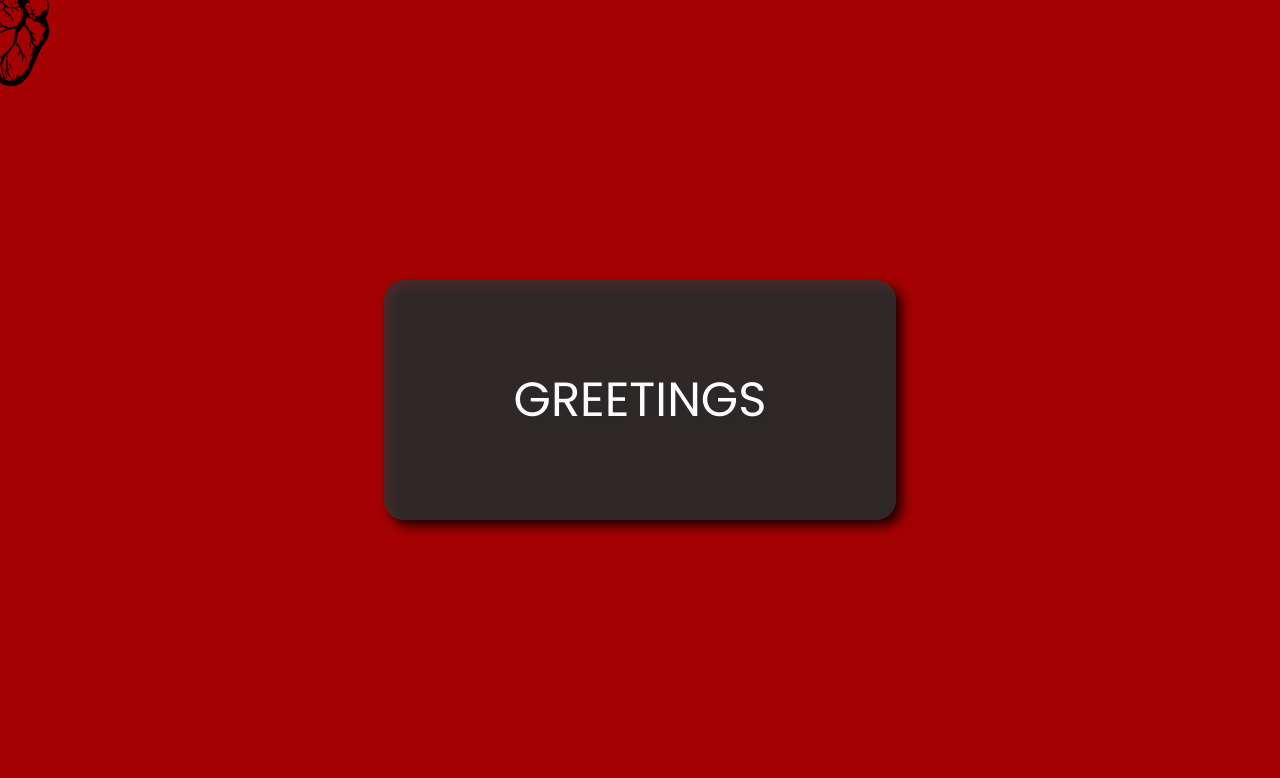
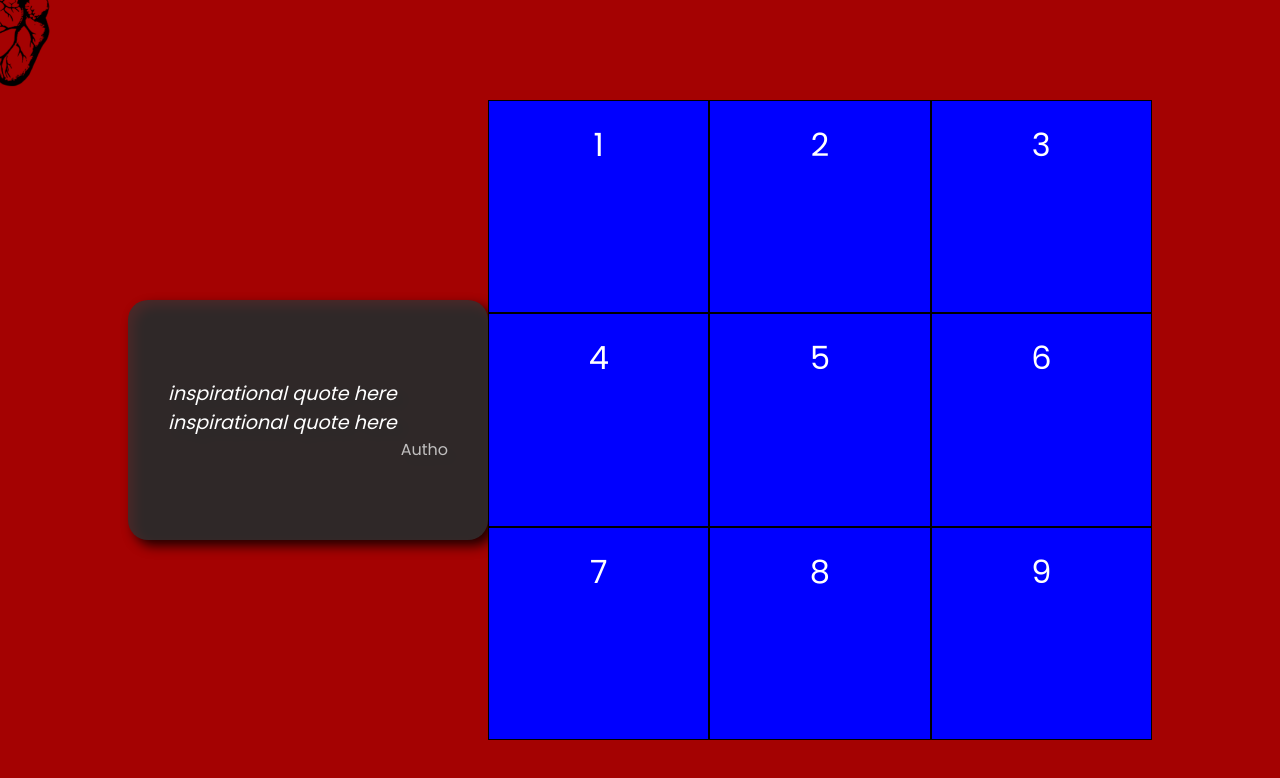
Before and after one commit to bjmorrissey/heartNav, a plain HTML site: page index.html in a window 1280 px wide. Drawn offline with Linux system fonts and the light colour scheme; no server answers; a web font is replaced by a local one.

Commit message:
updates to nav and beginning of body

```diff
--- a/index.html
+++ b/index.html
@@ -26,7 +26,21 @@
     <main>
         <div class="box"></div>
         <div class="greet">
-            GREETINGS
+            <div class="inspireQuote">inspirational quote here inspirational quote here</div>
+            <div class="author">Autho</div>
+        </div>
+
+        <div class="mainSection">
+            <div class="grid-section">1</div>
+            <div class="grid-section">2</div>
+            <div class="grid-section">3</div>
+            <div class="grid-section">4</div>
+            <div class="grid-section">5</div>
+            <div class="grid-section">6</div>
+            <div class="grid-section">7</div>
+            <div class="grid-section">8</div>
+            <div class="grid-section">9</div>
+
         </div>
 
         <!-- <div class="svg-shape">
--- a/index.js
+++ b/index.js
@@ -4,6 +4,8 @@ const heart = document.querySelector('.navHeart')
 const greet = document.querySelector('.greet')
 const navigation = document.querySelector('.navigation')
 const brian = document.querySelector('.brian')
+const insQuote = document.querySelector('.inspireQuote')
+const authorLine = document.querySelector('.author')
 let checked = false
 
 function clicked() {
@@ -29,9 +31,39 @@ function clicked() {
         brian.classList.remove('appear')
         brian.classList.add('disappear')
 
+
+        setTimeout(() => {
+            heart.classList.remove('heartClickOff')
+        },1000)
+
         console.log(checked)
         console.log('nav closed, should be false')
     }
 }
 
 heart.addEventListener('click', clicked)
+
+
+const inspirationQuote = "https://zenquotes.io/api/quotes"
+let quote = ''
+let author = ''
+
+async function inspire(url) {
+
+    let num = Math.floor((Math.random() * 100))
+
+    console.log(num)
+
+    const response = await fetch(url)
+    var data = await response.json()
+    const choice = data[num]
+    console.log(choice)
+
+    quote = choice.q
+    author = choice.a
+
+    insQuote.innerText = quote;
+    authorLine.innerText = `- ${author}`;
+}
+
+inspire(inspirationQuote)
--- a/styles.css
+++ b/styles.css
@@ -21,11 +21,12 @@ nav {
     position: fixed;
     display: flex;
     width: 100vw;
+    background-color:  rgb(164, 2, 2);
 }
 
 .navHeart {
     position: absolute;
-    z-index: -1;
+    z-index: -2;
     width: 100px;
     top: -80px;
     left: -40px;
@@ -35,6 +36,26 @@ nav {
 .navHeart:hover {
     cursor: pointer;
 }
+
+.mainSection {
+    width: 80vw;
+    height: 80vh;
+    background-color: #222;
+    border-radius: 10px;
+    z-index: 1;
+    display: grid;
+    grid-template-columns: auto auto auto;
+}
+
+
+.grid-section {
+    background-color: blue;
+    border: 1px solid black;
+    padding: 20px;
+    font-size: 2rem;
+    text-align: center
+}
+
 
 
 
@@ -48,10 +69,6 @@ ul.navigation  {
     width: 60vw;
     list-style: none;
     padding: 4px 0 0;
-    /* transition: 4s; */
-    /* background-color:rgba(50, 50 ,50, .8); */
-    /* border-radius: 4px; */
-
 }
 
 .brian {
@@ -60,6 +77,7 @@ ul.navigation  {
     font-size: 2rem;
     left: 1rem;
     opacity: 0;
+    z-index: -1;
 }
 
 .appear {
@@ -145,6 +163,8 @@ ul.navigation li:hover {
 }
 
 main {
+    position: relative;
+    top: 20px;
     display: flex;
     align-items: center;
     justify-content: center;
@@ -159,11 +179,24 @@ main {
     border-radius: 20px;
     filter: drop-shadow(6px 6px 6px #000);
     display: flex;
+    padding: 40px;
+    flex-direction: column;
     justify-content: center;
     align-items: center;
-    font-size: 3rem;
+    font-size: 1.2rem;
     transition: .5s all;
+}
 
+.greet .inspireQuote {
+    font-style: italic;
+}
+
+.greet .author {
+    width: 100%;
+    text-align: right;
+    /* border: 2px solid red; */
+    font-size: 1rem;
+     color: rgba(255, 255, 255, 0.7)
 }
 
 
@@ -188,12 +221,12 @@ main {
     0%   {opacity: 1; transform: scale(1)}
     100%   {opacity: 0.05; transform: scale(4);
         top: 40px;
-    left: 0px;
+        left: 0px;
 }
 }
 
 @keyframes heartAppear {
-    0%   {opacity: 0.11; transform: scale(4)}
+    0%   {opacity: 0.05; transform: scale(4); top: 40px; left: 0px;}
     100%   {
                 opacity: 1; transform: scale(1);
                 top: -80px;
```
